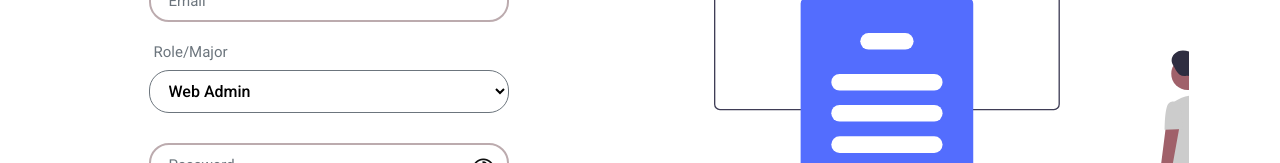
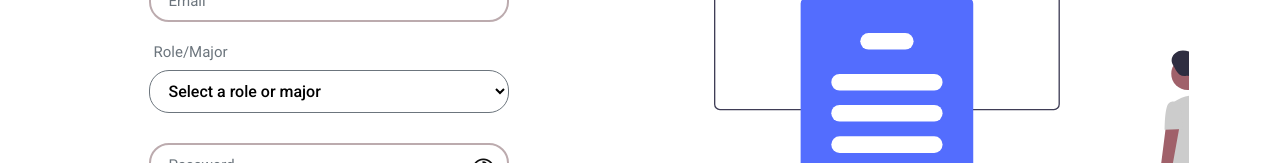
Before and after one commit to zeroboycoder/Digital-Library, a React (Create React App) app in the folder client/: page /auth/signup in a window 1280 px wide. Shown: the part 246-409 px from the top of the page. Built offline with nearby package versions, Linux system fonts and the light colour scheme.

Commit message:
add role in signup form

```diff
--- a/client/src/components/UI/AuthInput/AuthInput.js
+++ b/client/src/components/UI/AuthInput/AuthInput.js
@@ -45,10 +45,10 @@ const AuthInput = (props) => {
          </div>
       );
    }
-   // If element type will select
+   // If element type will select (option)
    if (props.elementtype === "select") {
       const option = props.options.map((option) => (
-         <option value={option.vaule} key={option.value}>
+         <option value={option.value} key={option.value}>
             {option.name}
          </option>
       ));
@@ -60,7 +60,13 @@ const AuthInput = (props) => {
                      {props.label}
                   </label>
                )}
-               <select className="AuthInput__Select">{option}</select>
+               <select
+                  className="AuthInput__Select"
+                  onChange={props.changed}
+                  required
+               >
+                  {option}
+               </select>
             </div>
             <div>{errMsg}</div>
          </div>
--- a/client/src/containers/auth/signup/signup.js
+++ b/client/src/containers/auth/signup/signup.js
@@ -38,6 +38,7 @@ class SignUp extends Component {
          major: {
             elementtype: "select",
             options: [
+               { name: "Select a role or major", value: "" },
                { name: "Web Admin", value: "web-admin" },
                { name: "Civil Engineering", value: "civil" },
                { name: "Electronic Engineering", value: "ec" },
@@ -51,7 +52,7 @@ class SignUp extends Component {
             label: "Role/Major",
             value: "",
             isValid: false,
-            errMsg: "Select the major",
+            errMsg: "Please select the major or role",
          },
          password: {
             elementtype: "input",
@@ -148,7 +149,8 @@ class SignUp extends Component {
       for (let key in this.state.signUpForm) {
          data[key] = this.state.signUpForm[key].value;
       }
-      this.props.onSignUp(data, this.props);
+      console.log(data);
+      // this.props.onSignUp(data, this.props);
    };
 
    swapAuth = () => {
```
